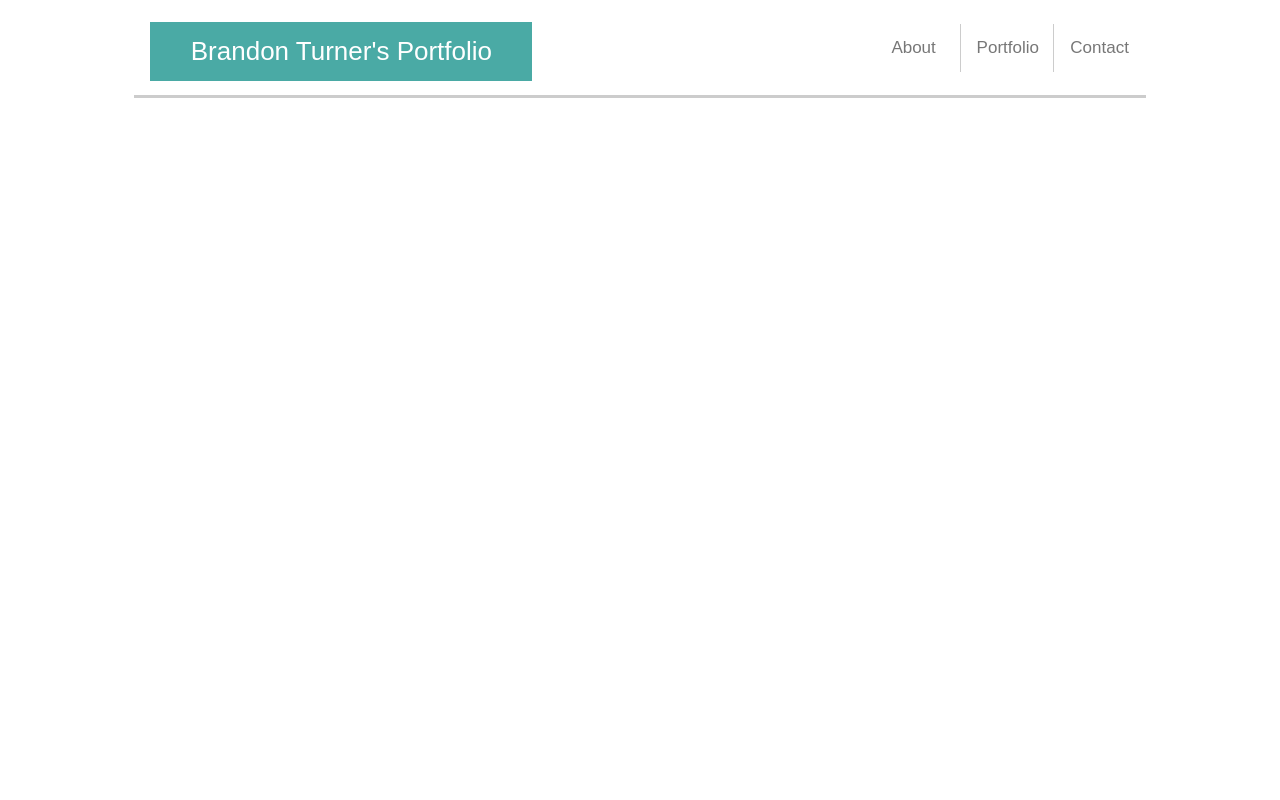
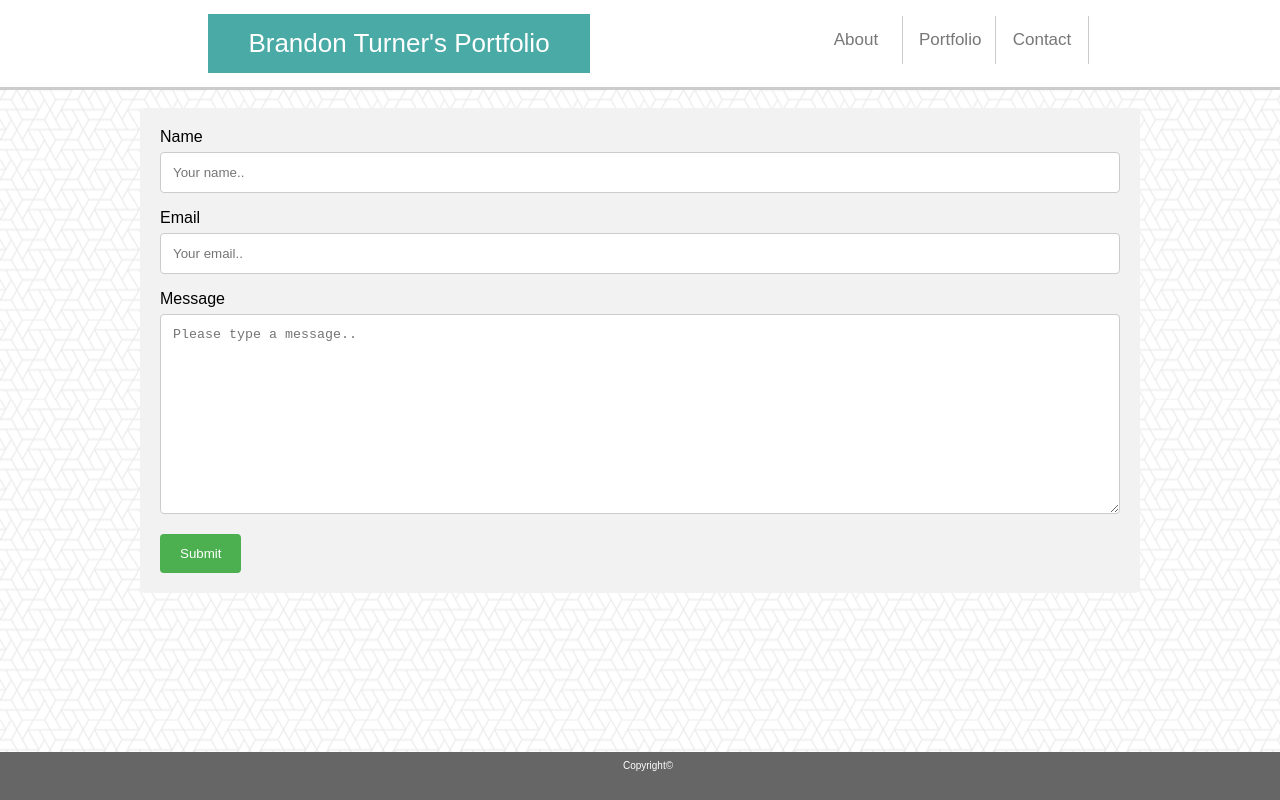
Before and after one commit to brandonjturner/Basic-Portfolio, a plain HTML site: page Basic-Portfolio-master/contact.html in a window 1280 px wide. Drawn offline with Linux system fonts and the light colour scheme; files whose address does not match are found by name.

Commit message:
606pm 52218

```diff
--- a/Basic-Portfolio-master/assets/css/style.css
+++ b/Basic-Portfolio-master/assets/css/style.css
@@ -3,7 +3,6 @@
     border-bottom: solid;
     text-align: center;
     margin: auto;
-    width: 80%;
     border-color: #cccccc;
     overflow: hidden;
     font-family: Arial, "Helvetica Neue", Helvetica, sans-serif;
@@ -20,9 +19,13 @@
     text-decoration: none;
     font-size: 26px;
 }
-.leftnav a.active {
-    background-color: #4aaaa5;
-    color: white;
+.leftnav {
+    position: relative;
+    left: 15%;
+}
+.rightnav {
+    position: relative;
+    right: 15%;
 }
 .rightnav a {
     overflow: hidden;
@@ -38,24 +41,78 @@ ul li {
     float: right;
     list-style-type: none;
 }
-.rightnav a.active {
-    background-color: #4aaaa5;
-    color: white;
-}
-.rightnav {
-    position: relative;
-    overflow: hidden;
-}
-    .rightnav ul {
+.rightnav ul {
     flex-direction: row;
     flex-wrap: wrap;
     justify-content: space-between;
     margin-right: -1px;
 }
-    .rightnav li {
+.rightnav li {
     flex-grow: 1;
     flex-basis: auto;
     text-align: center;
     border-right: 1px solid #ccc;
     background-color: #fff;
 }
+html, body {
+    margin: 0px;
+    padding: 0px;
+    min-height: 100%;
+    height: 100%;
+    background-image: url("../images/bg.png");
+}
+#footer {
+    height: 35px;
+    font-family: Arial, "Helvetica Neue", Helvetica, sans-serif;
+    text-align: center;
+    color: white;
+    font-size: 10px;
+    text-align: center;
+    margin-left: auto;
+    margin-right: auto;
+}
+#footer-content {
+    background-color: #666666;
+    height: 32px;
+    padding: 8px;
+    position: fixed;
+    bottom: 0;
+    width: 100%;
+}
+.main-info {
+    background-color: white;
+    width: 960px;
+    margin: auto;
+    padding: 20px;
+    align-items: center;
+    text-align: center;
+}
+input[type=text], select, textarea {
+    width: 100%;
+    padding: 12px;
+    border: 1px solid #ccc;
+    border-radius: 4px;
+    box-sizing: border-box;
+    margin-top: 6px;
+    margin-bottom: 16px;
+    resize: vertical
+}
+input[type=submit] {
+    background-color: #4CAF50;
+    color: white;
+    padding: 12px 20px;
+    border: none;
+    border-radius: 4px;
+    cursor: pointer;
+}
+input[type=submit]:hover {
+    background-color: #45a049;
+    }
+.contact {
+    font-family: Arial, "Helvetica Neue", Helvetica, sans-serif;
+    border-radius: 5px;
+    background-color: #f2f2f2;
+    padding: 20px;
+    width: 960px;
+    margin: auto;
+}
--- a/Basic-Portfolio-master/contact.html
+++ b/Basic-Portfolio-master/contact.html
@@ -1,10 +1,9 @@
 <!DOCTYPE html>
-
 <html lang="en" xmlns="http://www.w3.org/1999/xhtml">
 <head>
     <meta charset="utf-8" />
     <title>Brandon Turner's Portfolio</title>
-    <link rel="stylesheet" type="text/css" href="C:\Users\brand\UCLAX\Basic-Portfolio\Basic-Portfolio-master\assets\css\style.css">
+    <link rel="stylesheet" type="text/css" href="assets\css\style.css">
 </head>
 <body>
     <div class="navbar">
@@ -19,5 +18,26 @@
             </ul>
         </div>
     </div>
+    <br />
+    <div class="contact">
+        <form action="action_page.php">
+
+            <label for="name">Name</label>
+            <input type="text" id="name" name="name" placeholder="Your name..">
+
+            <label for="email">Email</label>
+            <input type="text" id="email" name="email" placeholder="Your email..">
+
+            <label for="subject">Message</label>
+            <textarea id="message" name="message" placeholder="Please type a message.." style="height:200px"></textarea>
+
+            <input type="submit" value="Submit">
+
+        </form>
+    </div>
+    <br />
+    <footer id="footer">
+        <div id="footer-content">Copyright©</div>
+    </footer>
 </body>
 </html>
```
Also changed, not shown: Basic-Portfolio-master/index.html (+9 -1 lines), Basic-Portfolio-master/portfolio.html (+9 -2 lines), Basic-Portfolio-master/assets/images/bg.png (added), 1 other file.
